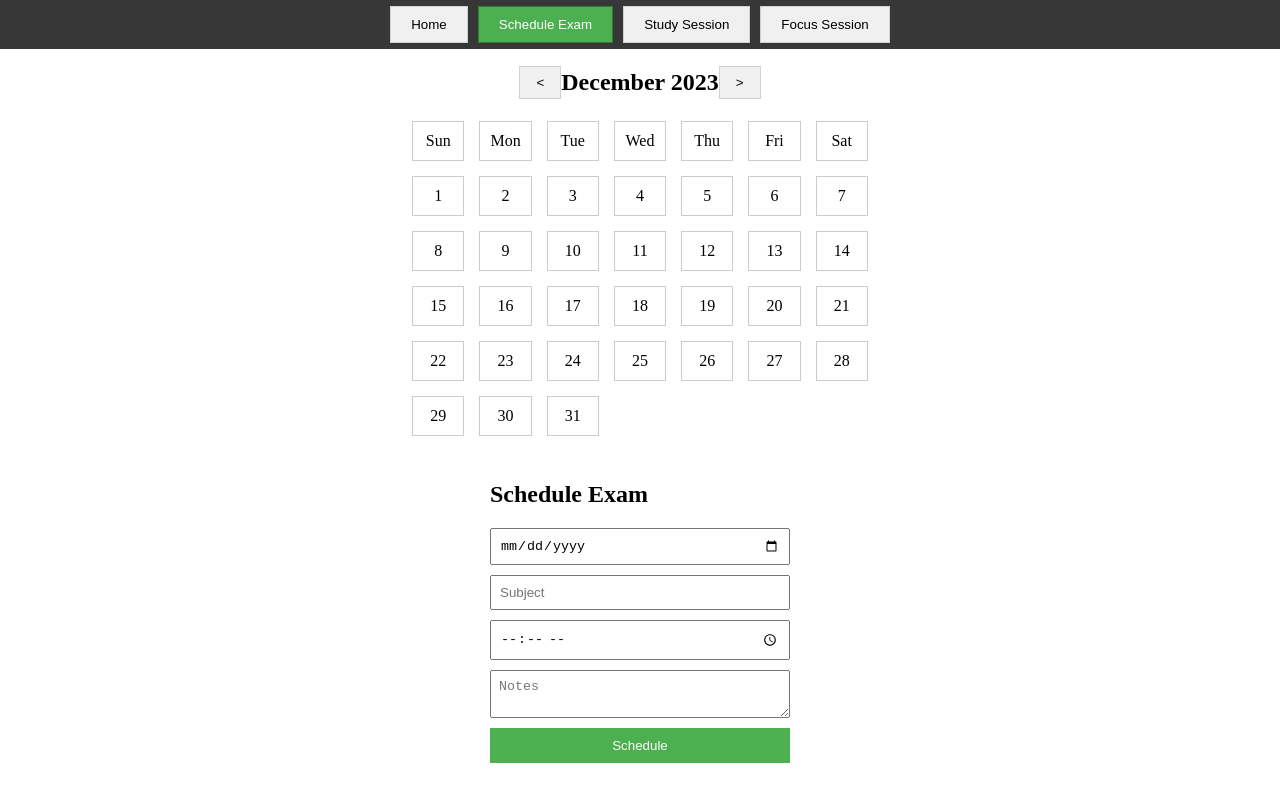
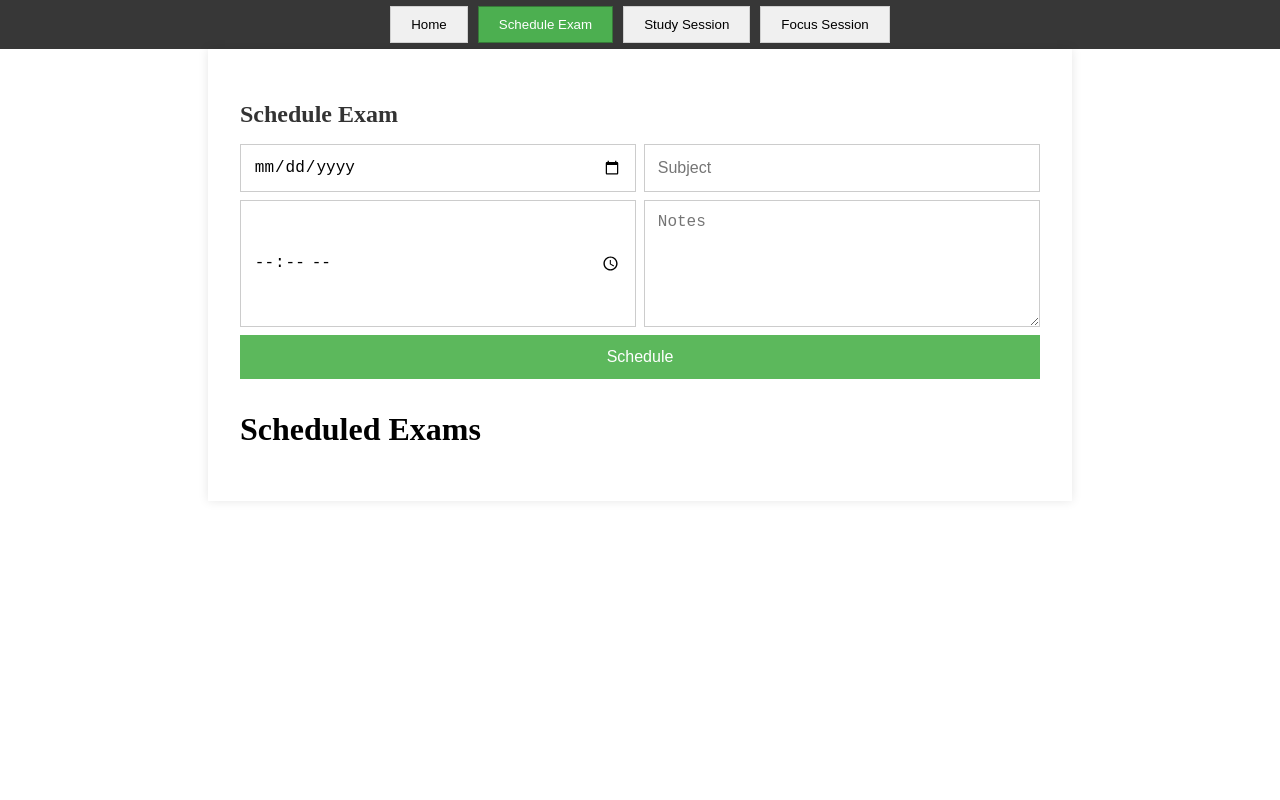
Before and after one commit to CEN4010-Fall2023-Prin-Soft-Eng/cen4010-prin-soft-eng-final-project-001-group-21, a Vue app: page /calendar in a window 1280 px wide. Built offline with nearby package versions, Linux system fonts and the light colour scheme; sample sign-in values are in the browser's storage.

Commit message:
working scheduler

```diff
--- a/public/index.html
+++ b/public/index.html
@@ -3,7 +3,7 @@
 <head>
   <meta charset="UTF-8">
   <meta name="viewport" content="width=device-width, initial-scale=1.0">
-  <title>Your Page Title</title>
+  <title>Mind Mingle</title>
   <style>
     body{
       margin:auto;
--- a/src/components/AppCalendar.vue
+++ b/src/components/AppCalendar.vue
@@ -1,20 +1,5 @@
 <template>
   <div class="calendar">
-    <div class="calendar-header">
-      <button class="nav-button" @click="previousMonth" @mouseenter="grow" @mouseleave="shrink">&lt;</button>
-      <h2>{{ currentMonthName }} {{ currentYear }}</h2>
-      <button class="nav-button" @click="nextMonth" @mouseenter="grow" @mouseleave="shrink">&gt;</button>
-    </div>
-    <div class="calendar-body">
-      <div class="day" v-for="dayOfWeek in daysOfWeek" :key="dayOfWeek">{{ dayOfWeek }}</div>
-      <div v-for="day in daysInMonth" :key="day.date" @click="selectDate(day.date)"
-           :class="['date', { 'has-exam': isDateScheduled(day.date) }]">
-        {{ day.day }}
-        <div v-for="exam in filteredExams(day.date)" :key="exam.id">
-          {{ exam.subject }}
-        </div>
-      </div>
-    </div>
     <div class="exam-scheduler">
       <h2>Schedule Exam</h2>
       <form @submit.prevent="scheduleExam">
@@ -25,6 +10,13 @@
         <button type="submit">Schedule</button>
       </form>
     </div>
+    <h1>Scheduled Exams</h1>
+    <div id="exams-container">
+      <div v-for="exam in scheduledExams" :key="exam.id">
+        <p>{{ exam.subject }} on {{ formatExamDate(exam.exam_date) }} at {{ exam.start_time }}</p>
+        <!-- Add more exam details here -->
+      </div>
+    </div>
   </div>
 </template>
 
@@ -33,75 +25,17 @@
 export default {
   data() {
     return {
-      currentYear: new Date().getFullYear(),
-      currentMonth: new Date().getMonth(),
-      daysOfWeek: ['Sun', 'Mon', 'Tue', 'Wed', 'Thu', 'Fri', 'Sat'],
       scheduledExams: [],
-      newExam: { date: '', subject: '', start_time: '', notes: '' } // Updated newExam
+      newExam: { date: '', subject: '', start_time: '', notes: '' },
     };
   },
-  computed: {
-    currentMonthName() {
-      return new Date(this.currentYear, this.currentMonth).toLocaleString('default', { month: 'long' });
-    },
-    daysInMonth() {
-      const days = [];
-      const date = new Date(this.currentYear, this.currentMonth, 1);
-      while (date.getMonth() === this.currentMonth) {
-        days.push({
-          day: date.getDate(),
-          date: new Date(date)
-        });
-        date.setDate(date.getDate() + 1);
-      }
-      return days;
-    },
-    filteredExams() {
-      return (date) => this.scheduledExams.filter(exam => exam.date === this.formatDate(date));
-    },
-    isDateScheduled() {
-      return (date) => this.scheduledExams.some(exam => exam.date === this.formatDate(date));
-    }
-  },
   methods: {
-    selectDate(date) {
-      console.log('Date selected:', date);
-    },
-    previousMonth() {
-      if (this.currentMonth === 0) {
-        this.currentMonth = 11;
-        this.currentYear -= 1;
-      } else {
-        this.currentMonth -= 1;
-      }
-    },
-    nextMonth() {
-      if (this.currentMonth === 11) {
-        this.currentMonth = 0;
-        this.currentYear += 1;
-      } else {
-        this.currentMonth += 1;
-      }
-    },async mounted() {
-  try {
-    const response = await fetch('/calendar');
-    if (!response.ok) {
-      throw new Error('Network response was not ok');
-    }
-    const data = await response.json();
-    console.log('Fetched data:', data); // Log the data to the console
-    this.scheduledExams = data; // Update your component's data with the fetched data
-  } catch (error) {
-    console.error('Error:', error);
-  }
-
-  },
     async scheduleExam() {
       const { date, subject, start_time, notes } = this.newExam;
       const user_id = 1; // Replace with the actual user ID logic
 
       try {
-    const response = await fetch('/calendar', {
+        const response = await fetch('/api/calendar', {  // Updated endpoint
           method: 'POST',
           headers: {
             'Content-Type': 'application/json',
@@ -113,72 +47,129 @@ export default {
           throw new Error('Network response was not ok');
         }
 
-    // Instead of waiting for and using response.json(), simply reset the newExam object
         this.newExam = { date: '', subject: '', start_time: '', notes: '' };
+        await this.fetchExams();
       } catch (error) {
         console.error('Error:', error);
+      }
+    },
+
+    async fetchExams() {
+      try {
+        const response = await fetch('/api/calendar');  // Updated endpoint
+        if (!response.ok) {
+          throw new Error('Network response was not ok');
+        }
+        this.scheduledExams = await response.json();
+        localStorage.setItem('scheduledExams', JSON.stringify(this.scheduledExams));
+      } catch (err) {
+        console.error('Error:', err);
+      }
+    },
+  mounted() {
+    // Load from local storage if available
+    if (localStorage.getItem('scheduledExams')) {
+      this.scheduledExams = JSON.parse(localStorage.getItem('scheduledExams'));
+    } else {
+      this.fetchExams();
     }
   }
 }
 }
+</script>
 
-</script>
 
 
 <style scoped>
 .calendar {
-    display: flex;
-    flex-direction: column;
-    align-items: center;
+  max-width: 800px;
+  margin: 0 auto;
+  padding: 2rem;
+  background-color: #fff;
+  box-shadow: 0 0 10px rgba(0, 0, 0, 0.1);
 }
+
 .calendar-header {
   display: flex;
-    align-items: center;
+  justify-content: space-between;
+  margin-bottom: 2rem;
 }
-  .calendar-header .nav-button {
-    background-color: #f0f0f0;
-    border: 1px solid #d0d0d0;
-    padding: 8px 16px;
+
+.nav-button {
+  background-color: #e7e7e7;
+  border: none;
+  padding: 0.5rem 1rem;
   cursor: pointer;
+  font-size: 1.2rem;
+  transition: background-color 0.3s;
 }
+
 .nav-button:hover {
-    transform: scale(1.1);
+  background-color: #d4d4d4;
 }
-  .calendar-body {
+
+h2 {
+  font-size: 1.8rem;
+  color: #333;
+}
+
+.exam-scheduler {
+  margin-bottom: 2rem;
+}
+
+.exam-scheduler h2 {
+  font-size: 1.5rem;
+  color: #333;
+  margin-bottom: 1rem;
+}
+
+.exam-scheduler form {
   display: grid;
-    grid-template-columns: repeat(7, 1fr);
-    gap: 5px;
+  grid-template-columns: 1fr;
+  gap: 0.5rem;
 }
-  .day, .date {
-    text-align: center;
-    margin: 5px;
-    padding: 10px;
+
+.exam-scheduler input,
+.exam-scheduler textarea {
   border: 1px solid #ccc;
+  padding: 0.8rem;
+  font-size: 1rem;
+}
+
+.exam-scheduler textarea {
+  height: 100px;
+  resize: vertical;
+}
+
+.exam-scheduler button {
+  padding: 0.8rem;
+  border: none;
+  background-color: #5cb85c;
+  color: white;
+  font-size: 1rem;
   cursor: pointer;
+  transition: background-color 0.3s;
 }
-  .date.has-exam {
-    background-color: #ffecb3;
+
+.exam-scheduler button:hover {
+  background-color: #4cae4c;
 }
-  .exam-scheduler {
-    margin-top: 20px;
+
+#exams-container {
+  margin-top: 1rem;
 }
+
+@media (min-width: 768px) {
+  .calendar {
+    padding: 2rem;
+  }
+
   .exam-scheduler form {
-    display: flex;
-    flex-direction: column;
-    width: 300px;
+    grid-template-columns: repeat(2, 1fr);
   }
-  .exam-scheduler input, .exam-scheduler textarea {
-    margin-bottom: 10px;
-    padding: 8px;
+
+  .exam-scheduler button {
+    grid-column: span 2;
   }
-  .exam-scheduler button {
-    cursor: pointer;
-    padding: 10px;
-    background-color: #4CAF50;
-    color: white;
-    border: none;
 }
-  /* Style for the container of the tables */
-
-
 </style>
```
Also changed, not shown: db/db-queries.js (+10 -1 lines), mindmingle.js (+26 -12 lines). Lines whose indentation alone changed are shown as unchanged.
